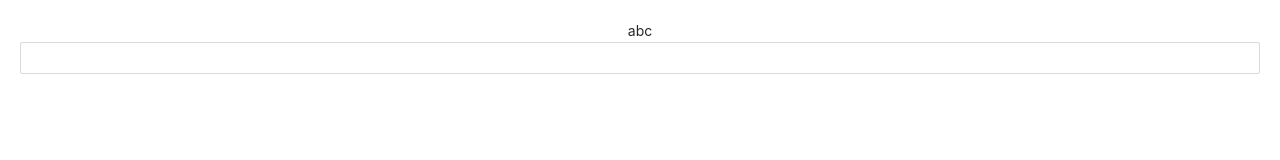
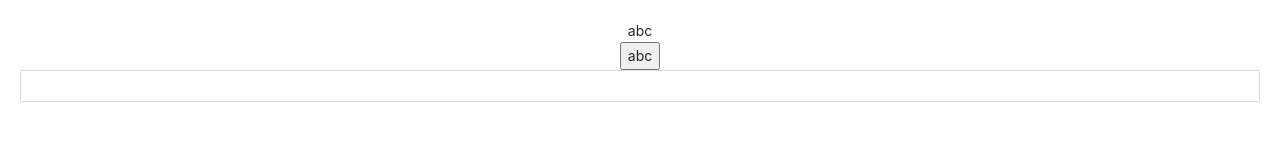
Before and after one commit to ming4762/vue-ant-table, a Vue app: page / in a window 1280 px wide. Shown: the top 160 px of the page. Built offline with nearby package versions, Linux system fonts and the light colour scheme.

Commit message:
测试代码

```diff
--- a/examples/components/HelloWorld.vue
+++ b/examples/components/HelloWorld.vue
@@ -1,7 +1,8 @@
 <template>
   <div class="hello" style="padding: 20px">
     <s-table/>
-    <s-form v-model:model="model" layout="horizontal" :columns="columns">
+    <button @click="handleClick">abc</button>
+    <s-form v-model:model="model" :layout="layout" :columns="columns">
       <template v-slot:adf="{}">
         <a-input></a-input>
 <!--        <a-form-item :wrapperCol="{span: 18}" :labelCol="{span: 6}"  label="adf">-->
@@ -31,17 +32,28 @@ export default defineComponent({
   methods: {
     handleTest (model: any, column: any) {
       console.log(model, column)
+    },
+    handleClick () {
+      this.layout = 'vertical'
+      this.columns.push({
+        prop: 'name',
+        label: '用户名'
+      })
+      this.columns = Object.assign(this.columns, [])
+      console.log(this.columns)
     }
   },
   data () {
     return {
+      layout: 'horizontal',
       model: {
         adf: '1231'
       },
       columns: [
         {
           prop: '123',
-          label: 'abc'
+          label: 'abc',
+          rules: true
         },
         {
           prop: 'adf',
```
